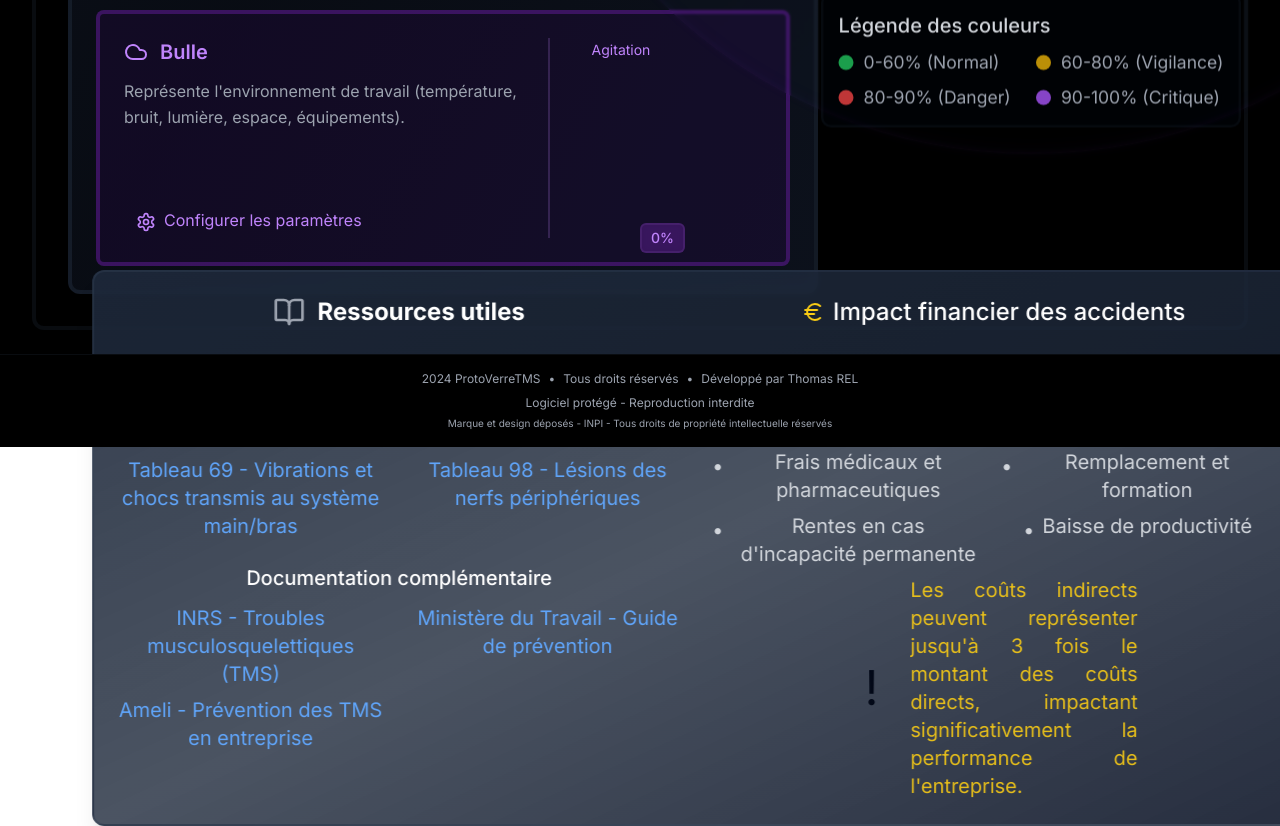
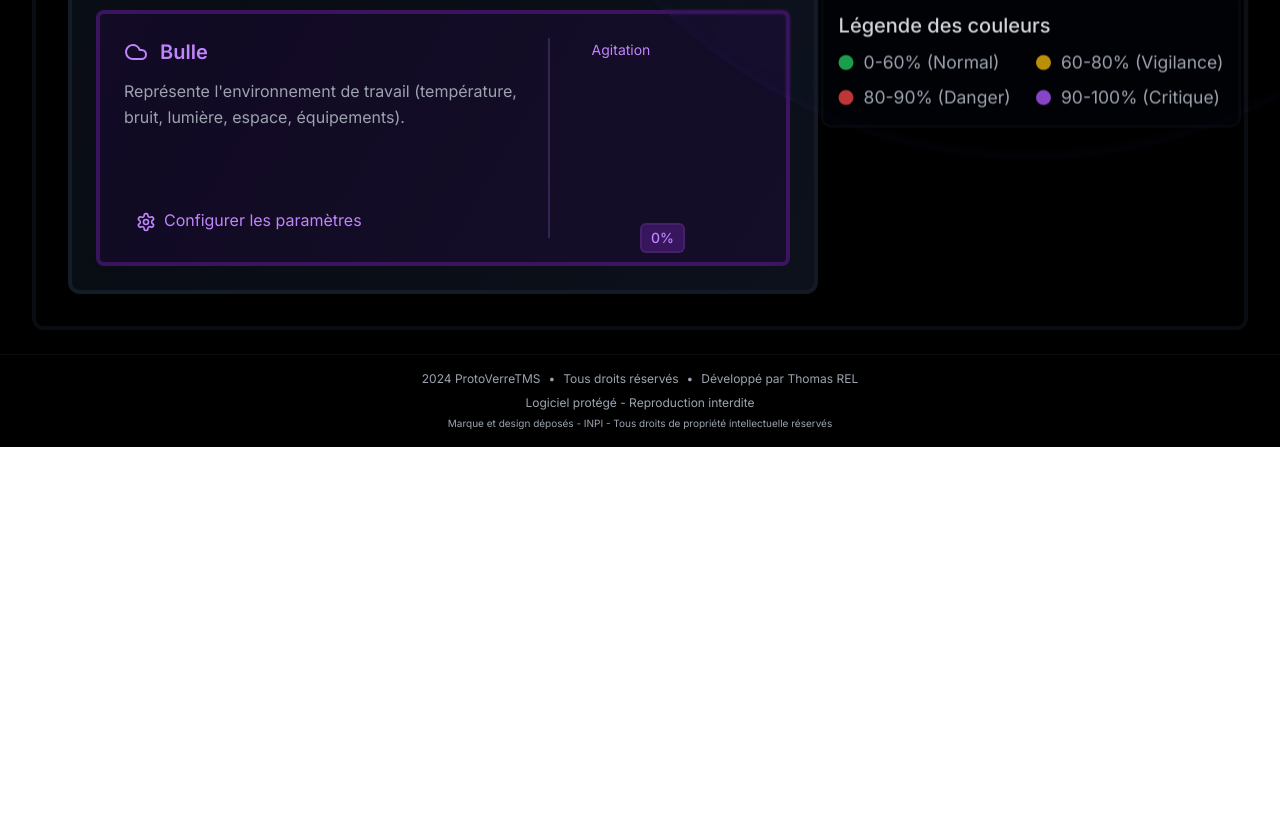
Before and after one commit to thomia/ProtoVerreTMS, a Next.js app: page / in a window 1280 px wide. Shown: the part 1788-2614 px from the top of the page. After the commit the page ends 2235 px from the top, so only its background shows below. Built offline with nearby package versions, Linux system fonts and the light colour scheme.

Commit message:
refactor: suppression de la section cost panel du dashboard

```diff
--- a/src/components/dashboard/dashboard.tsx
+++ b/src/components/dashboard/dashboard.tsx
@@ -1209,44 +1209,6 @@ export default function Dashboard() {
               </div>
             </div>
 
-            {/* Panneau des coûts repositionné en dessous du dashboard */}
-            <div className="absolute bottom-[-500px] w-full max-w-[1800px] mx-auto transform scale-90" style={{ transform: 'translateX(2%)' }}>
-              <div className="p-6 rounded-xl bg-gradient-to-br from-slate-800/90 via-slate-800/80 to-slate-900/90 border-2 border-slate-700/50 backdrop-blur-sm shadow-xl">
-                <CostPanel
-                  bodyParts={[
-                    {
-                      name: "Cou",
-                      angle: postureScores.neck,
-                      risk: postureScores.neck + (postureAdjustments.neckRotation ? 1 : 0) + (postureAdjustments.neckInclination ? 1 : 0) >= 4 ? "high" :
-                       postureScores.neck + (postureAdjustments.neckRotation ? 1 : 0) + (postureAdjustments.neckInclination ? 1 : 0) >= 2 ? "medium" : "low",
-                      hasHistory: medicalHistory.neckProblems
-                    },
-                    {
-                      name: "Épaules",
-                      angle: postureScores.shoulder,
-                      risk: postureScores.shoulder + (postureAdjustments.shoulderRaised ? 1 : 0) + (postureAdjustments.shoulderAbduction ? 1 : 0) - (postureAdjustments.shoulderSupport ? 1 : 0) >= 4 ? "high" :
-                       postureScores.shoulder + (postureAdjustments.shoulderRaised ? 1 : 0) + (postureAdjustments.shoulderAbduction ? 1 : 0) - (postureAdjustments.shoulderSupport ? 1 : 0) >= 2 ? "medium" : "low",
-                      hasHistory: medicalHistory.shoulderProblems
-                    },
-                    {
-                      name: "Poignets",
-                      angle: postureScores.wrist,
-                      risk: postureScores.wrist + (postureAdjustments.wristDeviation ? 1 : 0) + (postureAdjustments.wristPartialRotation ? 1 : 0) + (postureAdjustments.wristFullRotation ? 2 : 0) >= 4 ? "high" :
-                       postureScores.wrist + (postureAdjustments.wristDeviation ? 1 : 0) + (postureAdjustments.wristPartialRotation ? 1 : 0) + (postureAdjustments.wristFullRotation ? 2 : 0) >= 2 ? "medium" : "low",
-                      hasHistory: medicalHistory.wristProblems
-                    },
-                    {
-                      name: "Dos",
-                      angle: postureScores.trunk,
-                      risk: postureScores.trunk >= 3 ? "high" : postureScores.trunk >= 2 ? "medium" : "low",
-                      hasHistory: medicalHistory.backProblems
-                    }
-                  ]}
-                  accidentRisk={accidentRisk}
-                  tmsRisk={tmsRisk}
-                />
-              </div>
-            </div>
           </div>
         </div>
       </div>
```
